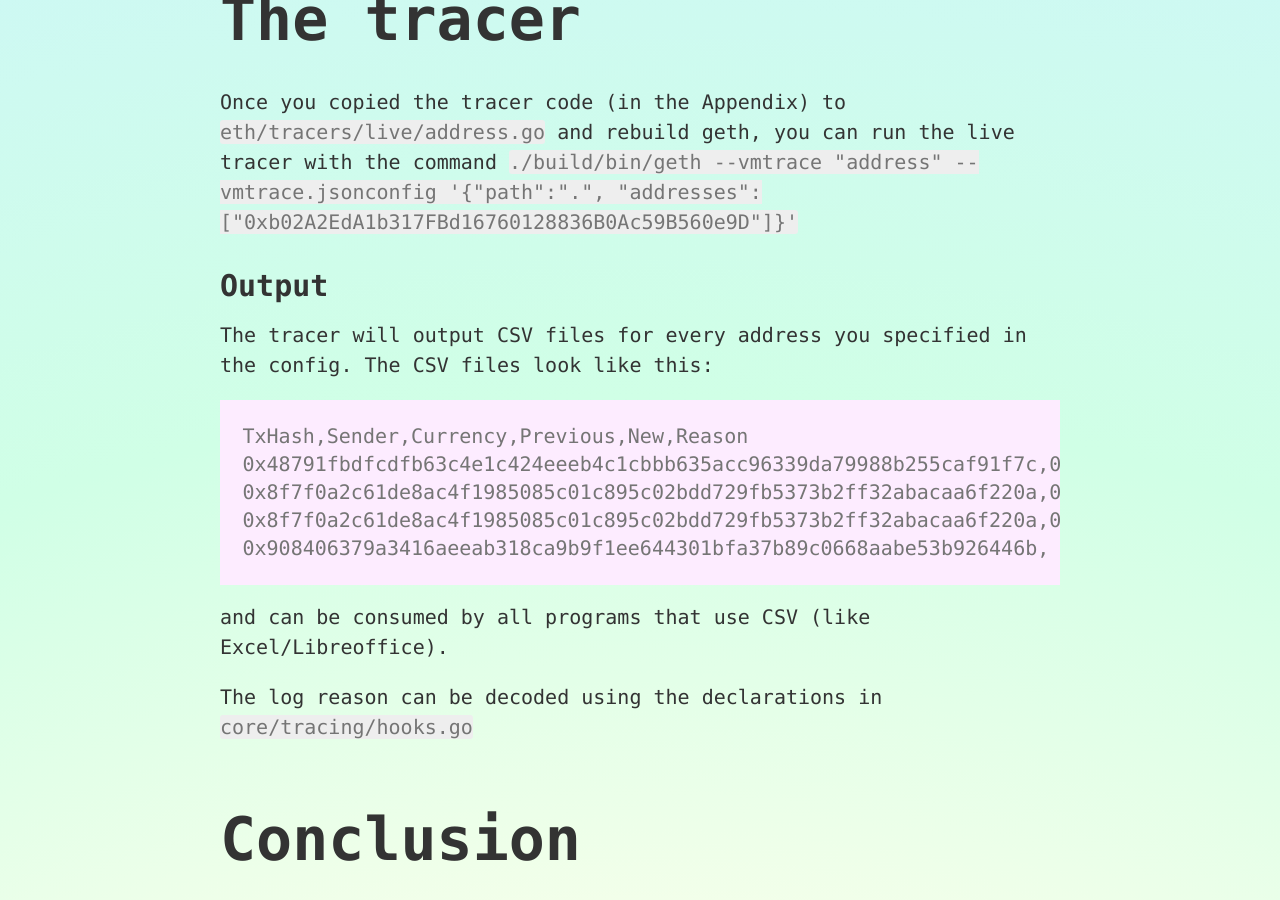
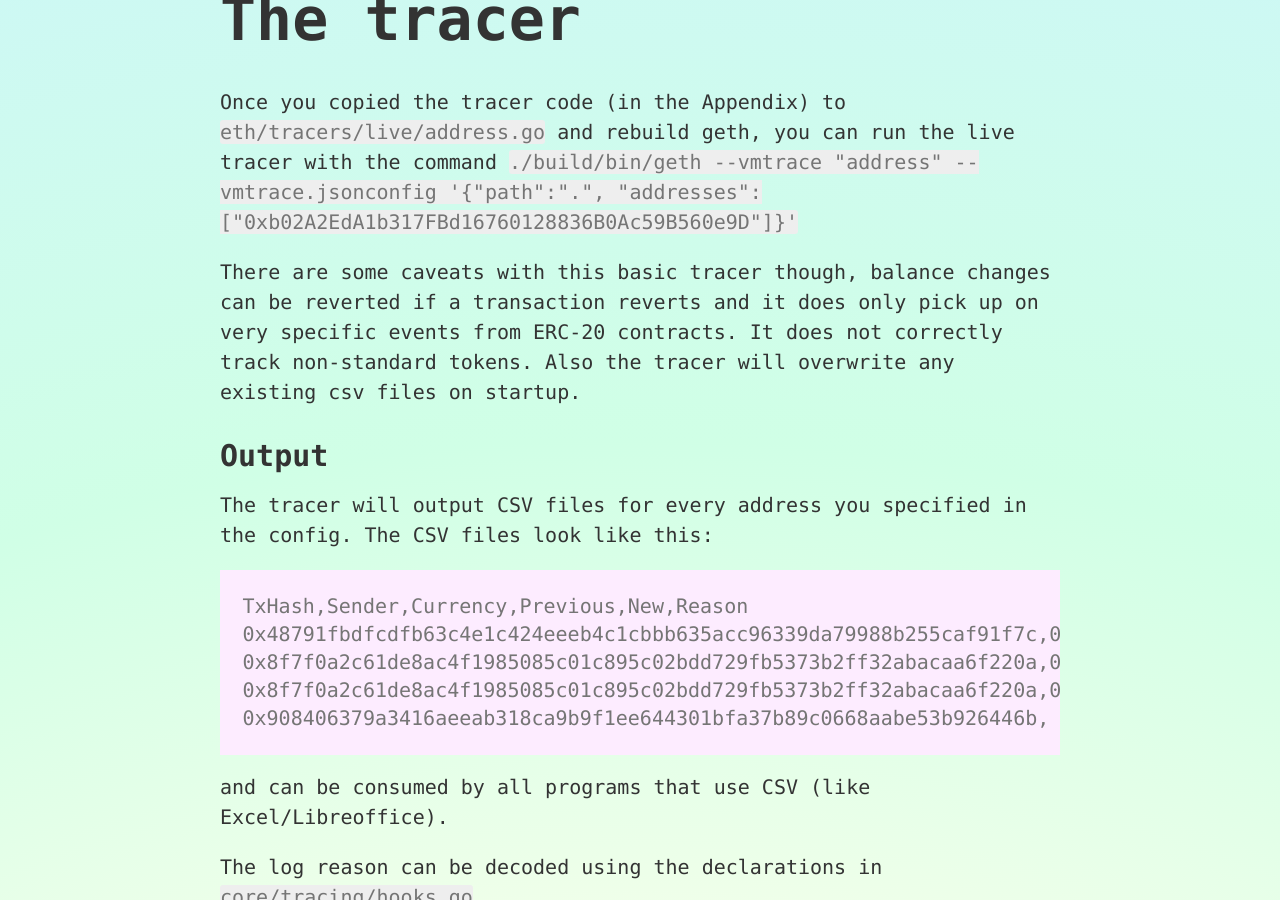
Before and after one commit to MariusVanDerWijden/MariusVanDerWijden.github.io, a Jekyll site: the page built from _posts/2024-05-06-LiveTracer.md, in a window 1280 px wide and 900 px high, scrolled down 1135 px. Built offline with Jekyll 4.4.1, drawn with Linux system fonts in a browser that asks for light colours.

Commit message:
eth/tracers/live: add caveats to address tracer

```diff
--- a/_posts/2024-05-06-LiveTracer.md
+++ b/_posts/2024-05-06-LiveTracer.md
@@ -20,6 +20,8 @@ If you want to be 100% accurrate you need to look at all balance changes of your
 
 # The tracer
 Once you copied the tracer code (in the Appendix) to `eth/tracers/live/address.go` and rebuild geth, you can run the live tracer with the command `./build/bin/geth --vmtrace "address" --vmtrace.jsonconfig '{"path":".", "addresses":["0xb02A2EdA1b317FBd16760128836B0Ac59B560e9D"]}'`
+
+There are some caveats with this basic tracer though, balance changes can be reverted if a transaction reverts and it does only pick up on very specific events from ERC-20 contracts. It does not correctly track non-standard tokens. Also the tracer will overwrite any existing csv files on startup.
 
 ## Output
 
```
